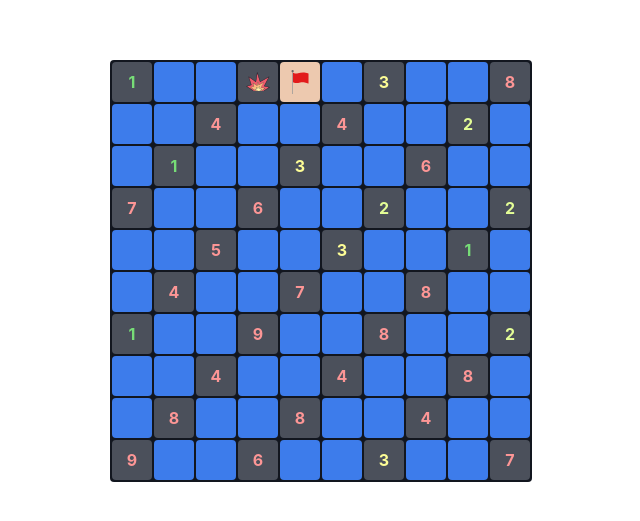
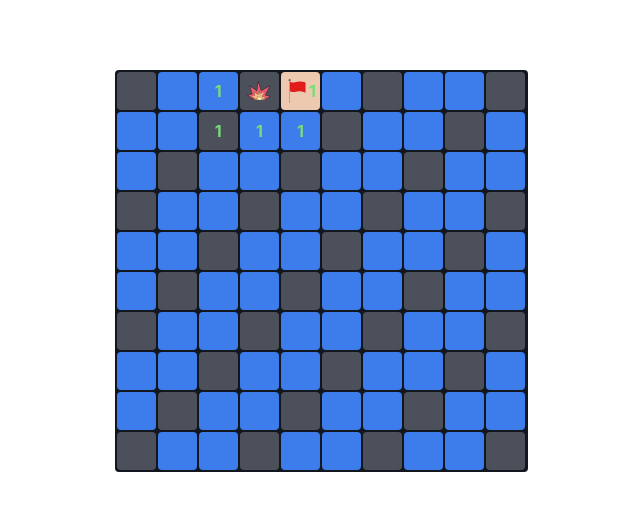
Before and after one commit to SuhairZain/minesweeper, a React (Create React App) app: page / in a window 1280 px wide. Shown: the part 129-650 px from the top of the page, without its empty margins (319-959 px from the left). Built offline with nearby package versions, Linux system fonts and the light colour scheme.

Commit message:
Really ugly way to layout the tiles in a single container
Use getNearbyMines to show the actual number of mines around a tile

```diff
--- a/src/App.tsx
+++ b/src/App.tsx
@@ -1,6 +1,7 @@
 import "./App.css";
 import { Board } from "./components/Board";
 import {
+  IBoard,
   IBoardState,
   ITile,
   ITileVisibilityState,
@@ -9,8 +10,9 @@ import {
 const boardSize = 10;
 
 const tiles: ITile[] = [];
+const board: IBoard = { tiles };
 const visibilityState: ITileVisibilityState[] = [];
-const boardState: IBoardState = { tiles, visibilityState, gameOver: true };
+const boardState: IBoardState = { board, visibilityState, gameOver: true };
 for (let i = 0; i < boardSize * boardSize; ++i) {
   tiles.push({
     isMine: false,
@@ -36,7 +38,7 @@ function App() {
           flex: 1,
         }}
       >
-        <Board size={boardSize} state={boardState} />
+        <Board state={boardState} />
       </div>
     </div>
   );
--- a/src/components/Board.tsx
+++ b/src/components/Board.tsx
@@ -1,48 +1,47 @@
 import { IBoardState } from "../interfaces/IBoardState";
 import { Tile } from "./Tile";
 import { styled } from "../interfaces/Styles";
+import { getBoardSize } from "../game/getBoardSize";
+import { getNearbyMines } from "../game/getNearbyMines";
 
 const styles = styled({
   root: {
-    flexDirection: "column",
     backgroundColor: "#12161F",
     borderRadius: 4,
     padding: 1,
+    flexWrap: "wrap",
   },
 });
 
 export interface IBoardProps {
-  size: number;
   state: IBoardState;
 }
 
-export const Board = ({ size, state }: IBoardProps) => {
-  const rows = [];
+export const Board = ({ state }: IBoardProps) => {
+  const { board, visibilityState } = state;
 
-  for (let i = 0; i < size; ++i) {
-    const tiles = [];
+  const boardSize = getBoardSize(board);
+  const childFlex = `1 0 ${100 / boardSize}%`;
 
-    for (let j = 0; j < size; ++j) {
-      const { isMine } = state.tiles[i * size + j];
-      const visibility = state.visibilityState[i * size + j];
+  return (
+    <div
+      style={{ ...styles.root, width: boardSize * 40 + (boardSize + 1) * 1 }}
+    >
+      {board.tiles.map((tile, i) => {
+        const { isMine } = tile;
+        const visibility = visibilityState[i];
 
-      tiles.push(
+        return (
           <Tile
-          key={j}
+            key={i}
             isMine={isMine}
             visibility={visibility}
-          nearbyMines={
-            !isMine && visibility === "unveiled"
-              ? 1 + Math.floor(Math.random() * 9)
-              : 0
-          }
+            nearbyMines={getNearbyMines(board, i)}
             gameOver={state.gameOver || true}
+            style={{ flex: childFlex }}
           />
         );
-    }
-
-    rows.push(<div key={i}>{tiles}</div>);
-  }
-
-  return <div style={styles.root}>{rows}</div>;
+      })}
+    </div>
+  );
 };
--- a/src/components/Tile.tsx
+++ b/src/components/Tile.tsx
@@ -3,16 +3,21 @@ import { styled } from "../interfaces/Styles";
 import { css } from "@emotion/css";
 import redFlag from "./red-flag.svg";
 import explosion from "./icons8-explosion-24.png";
+import { CSSProperties } from "react";
 
 const styles = styled({
   root: {
     height: 40,
     width: 40,
+  },
+  content: {
     backgroundColor: "#3D7CEB",
     borderRadius: 4,
     margin: 1,
     alignItems: "center",
     justifyContent: "center",
+    flex: 1,
+    alignSelf: "stretch",
   },
   unveiled: {
     backgroundColor: "#4b505b",
@@ -51,6 +56,7 @@ export interface ITileProps {
   isMine: boolean;
   visibility: ITileVisibilityState;
   nearbyMines: number;
+  style: CSSProperties;
 }
 
 export const Tile = ({
@@ -58,14 +64,16 @@ export const Tile = ({
   visibility,
   nearbyMines,
   gameOver,
+  style,
 }: ITileProps) => {
   const isUnveiled = visibility === "unveiled";
   const isFlagged = visibility === "flagged";
 
   return (
+    <div className={css(styles.root)} style={style}>
       <div
         className={css([
-        styles.root,
+          styles.content,
           isUnveiled && styles.unveiled,
           isFlagged && styles.flagged,
         ])}
@@ -86,5 +94,6 @@ export const Tile = ({
           </span>
         )}
       </div>
+    </div>
   );
 };
--- a/src/game/getNearbyMines.ts
+++ b/src/game/getNearbyMines.ts
@@ -1,4 +1,4 @@
-import { IBoard, ITile } from "../interfaces/IBoardState";
+import { IBoard } from "../interfaces/IBoardState";
 import { getNearbyTiles } from "./getNearbyTiles";
 
 export const getNearbyMines = (board: IBoard, position: number) => {
--- a/src/interfaces/IBoardState.tsx
+++ b/src/interfaces/IBoardState.tsx
@@ -9,7 +9,7 @@ export interface IBoard {
 }
 
 export interface IBoardState {
-  tiles: ITile[];
+  board: IBoard;
   visibilityState: ITileVisibilityState[];
   gameOver: boolean;
 }
```
Lines whose indentation alone changed are shown as unchanged.
